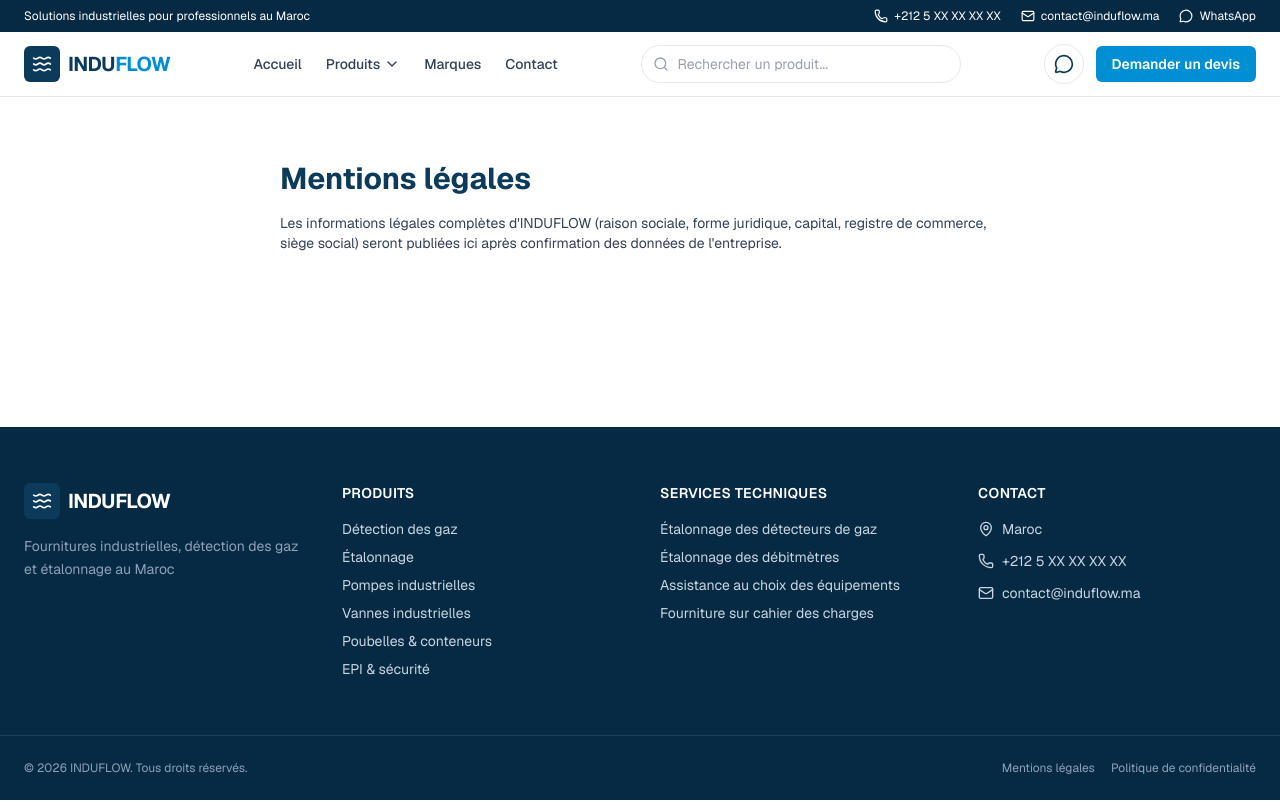
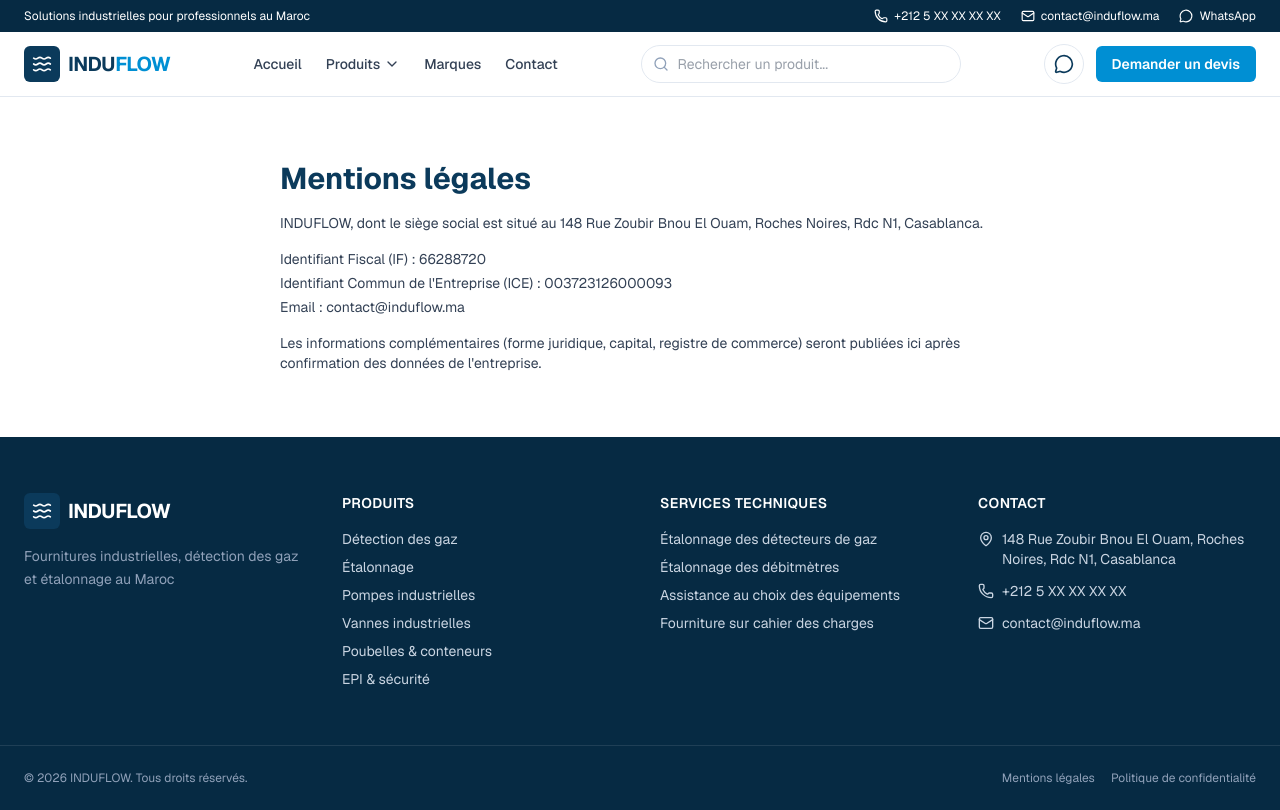
Before and after one commit to rouksadias/induflow, a Next.js app: page /mentions-legales in a window 1280 px wide. Built offline with nearby package versions, Linux system fonts and the light colour scheme.

Commit message:
Ajouter la vraie adresse et les identifiants légaux (IF/ICE)

```diff
--- a/app/mentions-legales/page.tsx
+++ b/app/mentions-legales/page.tsx
@@ -1,4 +1,5 @@
 import type { Metadata } from "next";
+import { siteConfig } from "@/lib/config";
 
 export const metadata: Metadata = {
   title: "Mentions légales",
@@ -9,9 +10,16 @@ export default function MentionsLegalesPage() {
     <section className="mx-auto max-w-3xl px-6 py-16">
       <h1 className="text-3xl font-bold text-industrial">Mentions légales</h1>
       <p className="mt-4 text-sm text-textGray">
-        Les informations légales complètes d&apos;INDUFLOW (raison sociale, forme juridique,
-        capital, registre de commerce, siège social) seront publiées ici après confirmation des
-        données de l&apos;entreprise.
+        {siteConfig.name}, dont le siège social est situé au {siteConfig.address}.
+      </p>
+      <ul className="mt-4 space-y-1 text-sm text-textGray">
+        <li>Identifiant Fiscal (IF) : {siteConfig.identifiantFiscal}</li>
+        <li>Identifiant Commun de l&apos;Entreprise (ICE) : {siteConfig.ice}</li>
+        <li>Email : {siteConfig.email}</li>
+      </ul>
+      <p className="mt-4 text-sm text-textGray">
+        Les informations complémentaires (forme juridique, capital, registre de commerce) seront
+        publiées ici après confirmation des données de l&apos;entreprise.
       </p>
     </section>
   );
--- a/lib/config.ts
+++ b/lib/config.ts
@@ -8,11 +8,13 @@ export const siteConfig = {
   email: "contact@induflow.ma",
   whatsappNumber: "+212 6 XX XX XX XX",
   whatsappHref: "https://wa.me/2126XXXXXXXX",
-  address: "Maroc",
-  streetAddress: "Quartier Industriel",
+  address: "148 Rue Zoubir Bnou El Ouam, Roches Noires, Rdc N1, Casablanca",
+  streetAddress: "148 Rue Zoubir Bnou El Ouam, Roches Noires, Rdc N1",
   city: "Casablanca",
-  postalCode: "20000",
+  postalCode: "20300",
   region: "Casablanca-Settat",
+  identifiantFiscal: "66288720",
+  ice: "003723126000093",
   url: "https://www.induflow.ma",
   keywords: [
     "équipements industriels Maroc",
```
